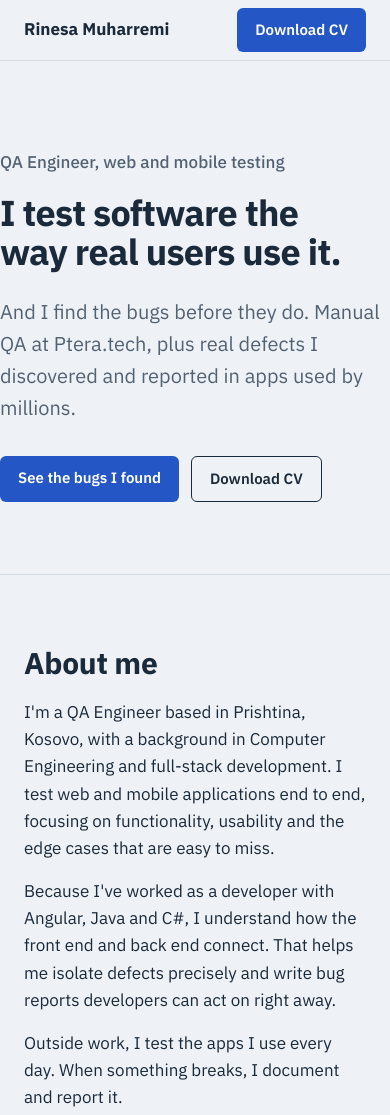
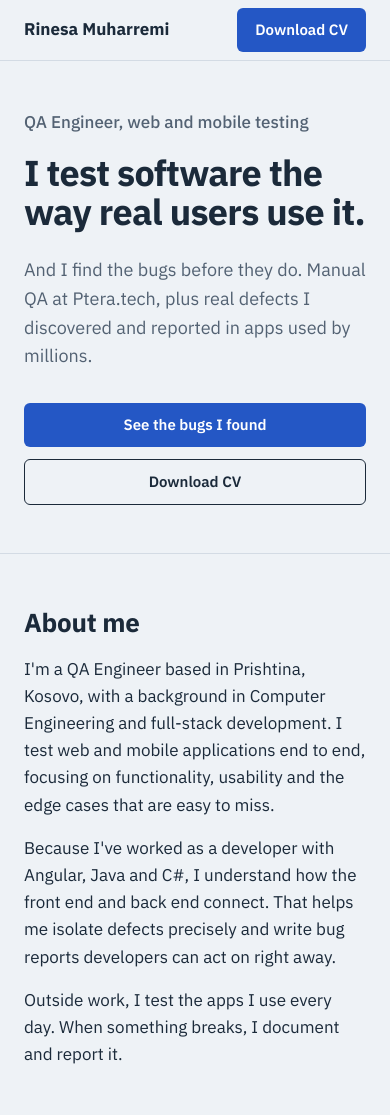
Before and after one commit to rinesam/rinesam.github.io, a plain HTML site: page index.html in a window 390 px wide. Shown: the top 1115 px of the page. Drawn offline with Linux system fonts and the light colour scheme.

Commit message:
Update index.html
Added Responsivity

```diff
--- a/index.html
+++ b/index.html
@@ -86,7 +86,7 @@
   @media (max-width: 760px) { nav.links a:not(.btn) { display: none; } }
 
   /* Hero */
-  .hero { padding: 88px 0 72px; }
+  .hero { padding-top: 88px; padding-bottom: 72px; }
   .hero .role { color: var(--muted); font-weight: 500; margin: 0 0 18px; }
   .hero h1 {
     font-size: clamp(36px, 6vw, 64px);
@@ -180,6 +180,17 @@
   .contact .actions { display: flex; gap: 12px; flex-wrap: wrap; margin-top: 24px; }
 
   footer { padding: 32px 0 48px; color: var(--muted); font-size: 14px; border-top: 1px solid var(--line); }
+
+  /* Mobile adjustments (kept last so they override the rules above) */
+  @media (max-width: 760px) {
+    .hero { padding-top: 48px; padding-bottom: 48px; }
+    .hero p.lead { font-size: 18px; }
+    .hero .actions .btn, .contact .actions .btn { flex: 1 1 100%; text-align: center; }
+    section { padding: 48px 0; }
+    h2 { font-size: 26px; }
+    details.ticket summary { padding: 18px; }
+    .report { padding: 4px 18px 20px; }
+  }
 </style>
 </head>
 <body>
@@ -559,7 +570,7 @@
         </div>
         <div>
           <h3>Languages</h3>
-          <p>Albanian (native), English (C1), German (A1)</p>
+          <p>Albanian (native), English (C1), German (A2)</p>
         </div>
       </div>
       <div class="project">
```
